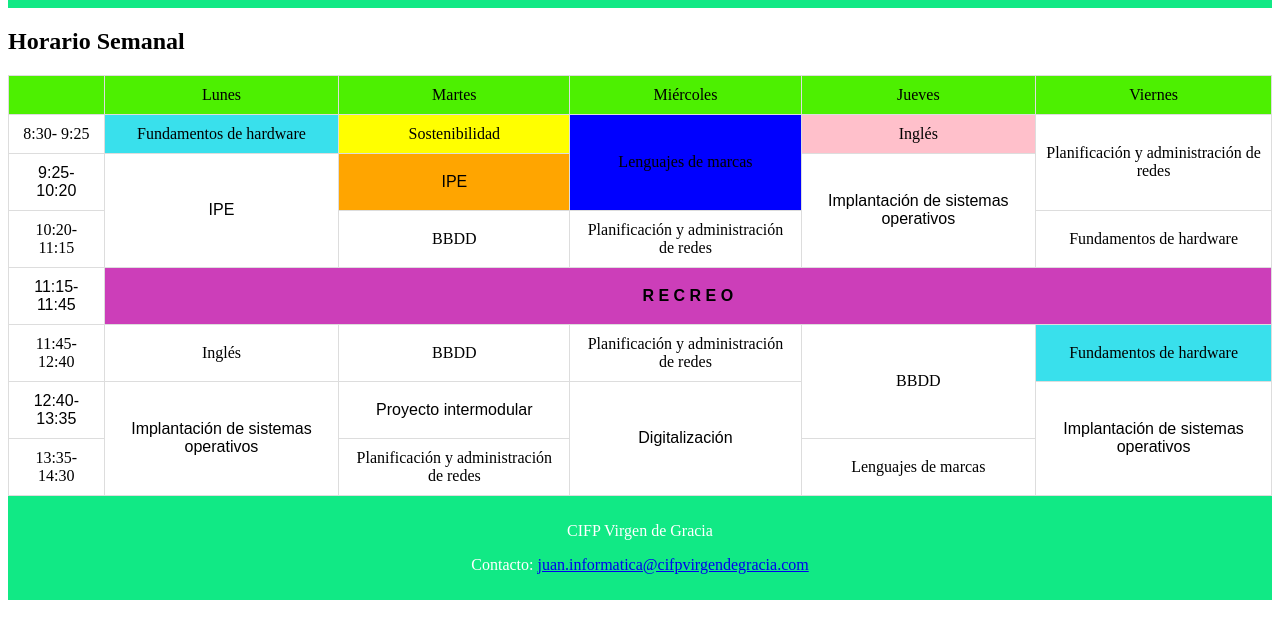
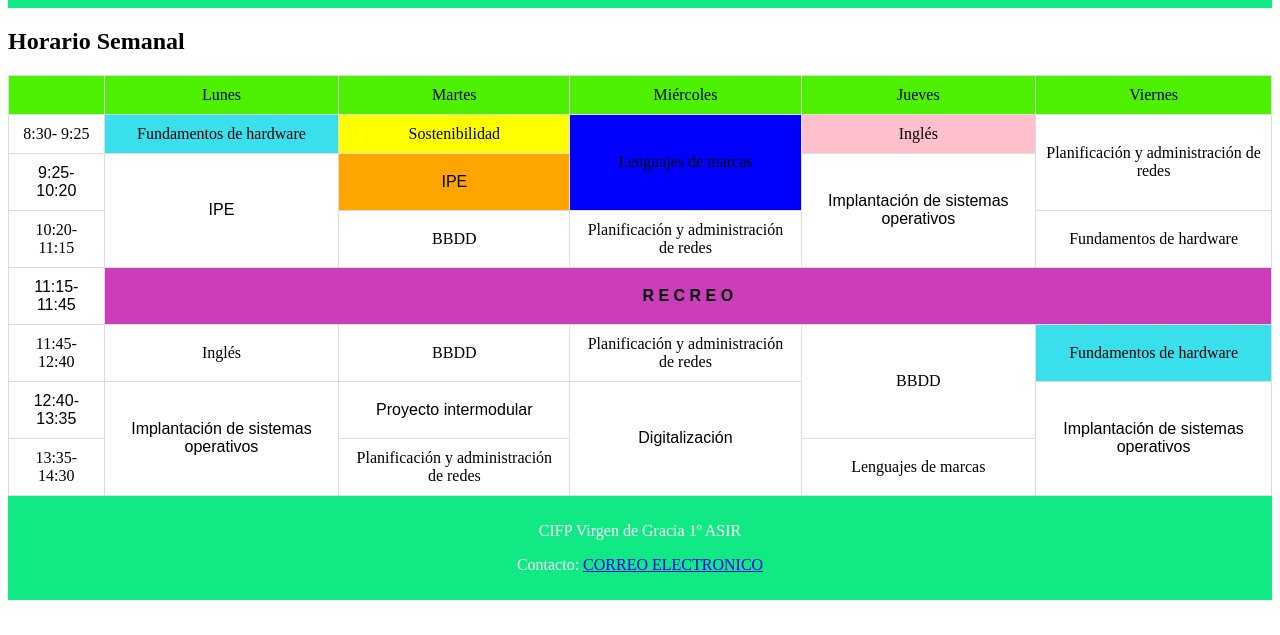
Before and after one commit to Iwolfan/WEBdePRUEBAS, a plain HTML site: page horario.html in a window 1280 px wide. Shown: the part 165-800 px from the top of the page. Drawn offline with Linux system fonts and the light colour scheme.

Commit message:
Modificaciones

```diff
--- a/horario.html
+++ b/horario.html
@@ -119,12 +119,11 @@
 
     <!-- FOOTER (PIE DE PÁGINA)-->
     <footer>
-      <p>CIFP Virgen de Gracia</p>
+      <p>CIFP Virgen de Gracia 1º ASIR</p>
       <p>
         Contacto:
-        <a href="mailto:juan.informatica@cifpvirgendegracia.com"
-          >juan.informatica@cifpvirgendegracia.com</a
-        >
+        <a href="mailto:PONER AQUI TU CORREO ELECTRONICO "
+          >CORREO ELECTRONICO</a>
       </p>
     </footer>
     <!--------------------------------------------------------------->
```
Also changed, not shown: formulario.html (+0 -1 lines).
